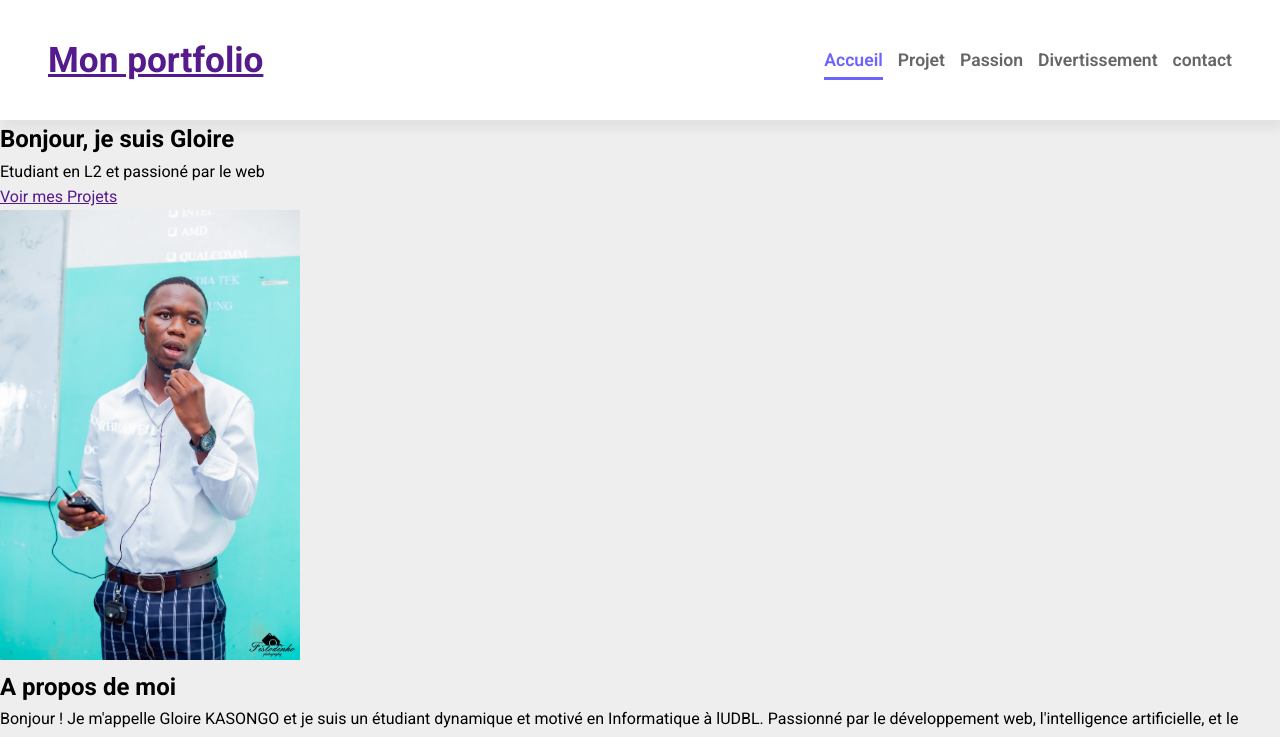
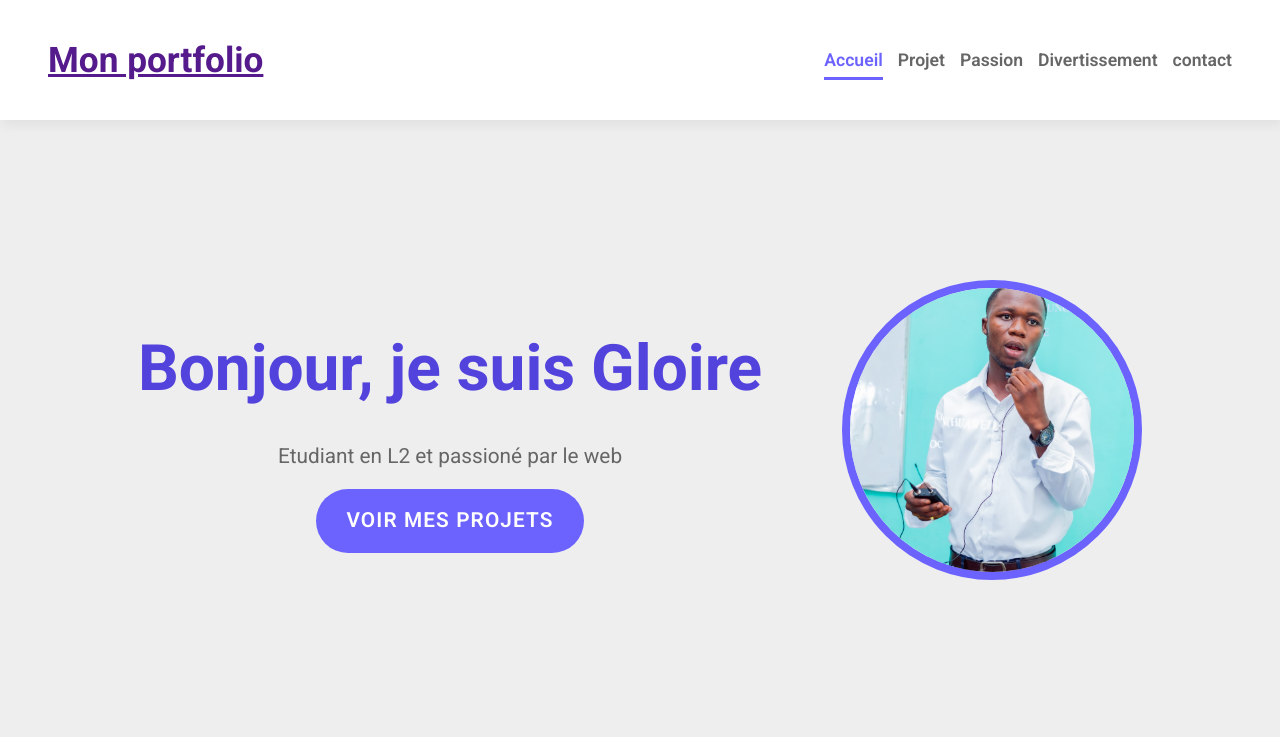
Before and after one commit to MukunaKasongoGloire/Mon-portfolio-2026, a plain HTML site: page index.html in a window 1280 px wide. Shown: the top 737 px of the page. Drawn offline with Linux system fonts and the light colour scheme.

Commit message:
stylisation de la section hero

```diff
--- a/CSS/style.css
+++ b/CSS/style.css
@@ -22,7 +22,7 @@
 }
 header{
     background-color: white;
-    box-shadow: 2px 10px 10px rgba(0, 0, 0, 0.05);
+    box-shadow: 2px 6px 10px rgba(0, 0, 0, 0.05);
     position: sticky;
     top: 0;
     z-index: 100;
@@ -32,9 +32,9 @@
     padding: 2rem 3rem;
 }
 header div{
-    text-decoration: none;
-    font-size: 2.2rem;
-    font-weight: bold;
+    text-decoration:none;
+    font-size:2.2rem;
+    font-weight:bold;
     color: var(--violet-doux);
 }
 ul li{
@@ -74,3 +74,50 @@
 a.active::after{
     width: 100%;
 }
+
+
+section.hero{
+    display: flex;
+    justify-content: center;
+    align-items: center;
+    gap: 5rem;
+    text-align: center;
+    margin: 10rem 2rem;
+}
+
+.hero img{
+    width: 300px;
+    height: 300px;
+    object-fit: cover;
+    border-radius: 50%;
+    border: 8px solid var(--violet-doux);
+}
+
+.hero h1{
+    color: var(--violet-fonce);
+    font-size: 4rem;
+    font-weight: 700;
+    margin-bottom: 1.2rem;
+}
+.hero{
+    color: var(--gris-fonce);
+    font-size: 1.3rem;
+    margin-bottom: 1.2rem;
+}
+.hero a {
+    text-decoration: none;
+    display: inline-block;
+    background-color: var(--violet-doux);
+    color: white;
+    padding: 15px 30px;
+    border-radius: 50px;
+    text-transform: uppercase;
+    letter-spacing: 1.1px;
+    font-weight: 600;
+    margin-top: 1rem;
+    transition:backround-color 0.3s ease;,transform: 0.2s ease ;
+}
+.hero a:hover {
+    background-color: var(--violet-fonce);
+    transform: translate(-3px);
+}
--- a/index.html
+++ b/index.html
@@ -26,11 +26,11 @@
     </nav>
 </header>
 <main>
-    <section>
+    <section class="hero">
         <div>
             <h1>Bonjour, je suis Gloire</h1>
             <p>Etudiant en L2 et passioné par le web</p>
-            <a href="">Voir mes Projets</a>
+            <a href="projet.html">Voir mes Projets</a>
         </div>
         <div>
             <img src="Image/fd9a3076-8b1c-479c-b5e6-2db28c06cd2b.JPG" alt="ma photo" width="300">
```
